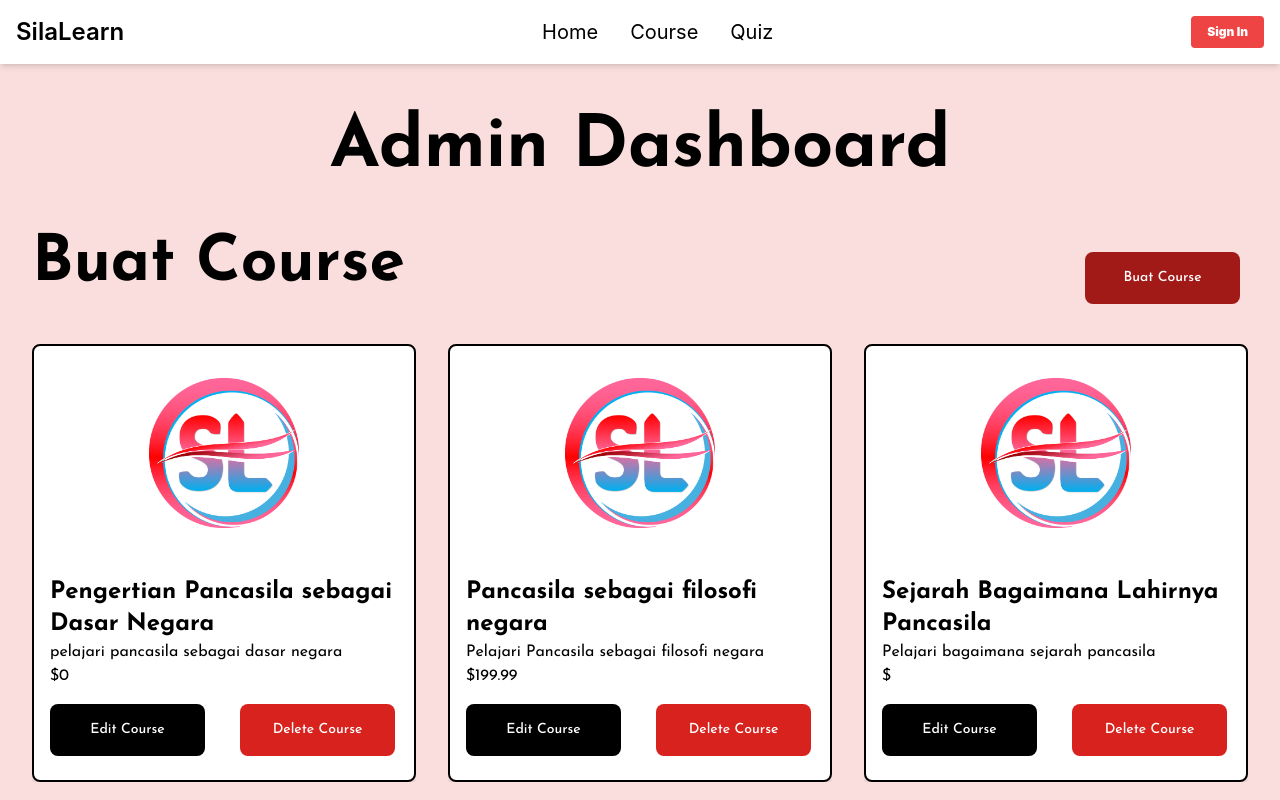
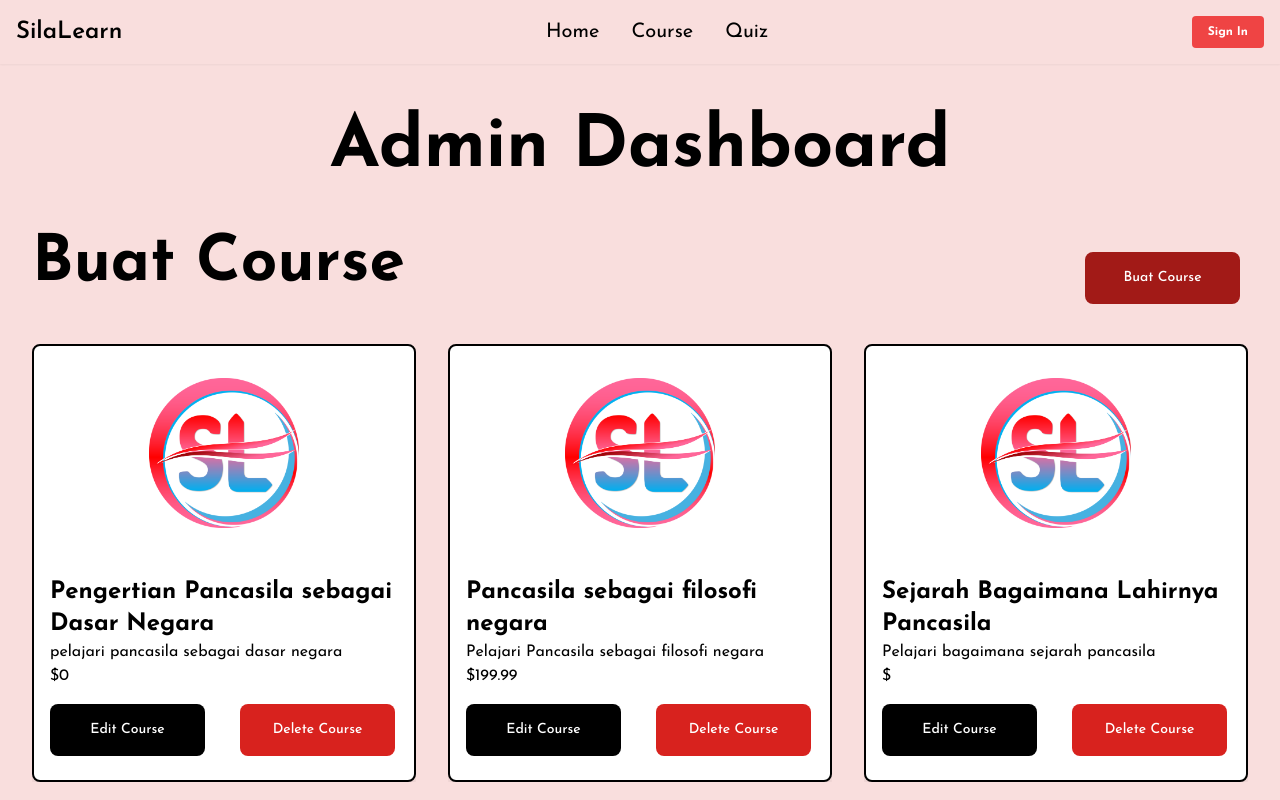
Before and after one commit to eveeze/silalearn, a Next.js app: page /admin/dashboard/course in a window 1280 px wide. Shown: the top 800 px of the page. Built offline with nearby package versions, Linux system fonts and the light colour scheme.

Commit message:
perbaikan font

```diff
--- a/src/app/(admin)/admin/dashboard/course/page.jsx
+++ b/src/app/(admin)/admin/dashboard/course/page.jsx
@@ -1,5 +1,6 @@
 import AdminButton from "@/components/adminButton";
 import AdminCard from "@/components/adminCard";
+import { spartan } from "@/app/layout";
 const dummyCourses = [
   {
     id: 1,
@@ -22,7 +23,7 @@ const dummyCourses = [
 export default function courseDashboard() {
   return (
     <>
-      <div className=" min-h-dvh max-w-screen-xl mx-auto space-y-8 p-8">
+      <div className={` min-h-dvh max-w-screen-xl mx-auto space-y-8 p-8 `}>
         <div className="flex items-center justify-center">
           <h1 className="text-7xl mt-4  font-bold font-spartan">
             Admin Dashboard
--- a/src/app/(admin)/admin/dashboard/layout.jsx
+++ b/src/app/(admin)/admin/dashboard/layout.jsx
@@ -1,12 +1,13 @@
 import Footer from "@/components/footer";
 import NavbarAdmin from "@/components/navbarAdmin";
+import { josefin } from "@/app/layout";
 export const metadata = {
   title: "Admin Page Silalearn",
   description: "Halaman Admin Silalearn",
 };
 export default function RootLayout({ children }) {
   return (
-    <html lang="en" className="text-black ">
+    <html lang="en" className={`text-black ${josefin.className} `}>
       <body>
         <NavbarAdmin />
         {children}
--- a/src/components/navbarAdmin.jsx
+++ b/src/components/navbarAdmin.jsx
@@ -1,39 +1,34 @@
 "use client";
 import { useState } from "react";
-
+import { josefin } from "@/app/layout";
+import Link from "next/link";
 export default function NavbarAdmin() {
   const [isOpen, setIsOpen] = useState(false);
 
   return (
-    <nav className="bg-white p-4 shadow-md">
-      <div className="container mx-auto flex justify-between items-center max-w-screen-xl">
-        <div className="text-black text-2xl font-semibold font-['Inter']">
-          SilaLearn
-        </div>
+    <nav className={`bg-merah-100 p-4 shadow-sm `}>
+      <div
+        className={`container mx-auto flex justify-between items-center max-w-screen-xl ${josefin.className}`}
+      >
+        <div className="text-black text-2xl font-semibold ">SilaLearn</div>
         <div className="hidden md:flex space-x-8">
-          <a href="/" className="text-black text-xl font-normal font-['Inter']">
+          <Link href="/" className="text-black text-xl font-normal ">
             Home
-          </a>
-          <a
-            href="/course"
-            className="text-black text-xl font-normal font-['Inter']"
-          >
+          </Link>
+          <Link href="/course" className="text-black text-xl font-normal ">
             Course
-          </a>
-          <a
-            href="/quiz"
-            className="text-black text-xl font-normal font-['Inter']"
-          >
+          </Link>
+          <Link href="/quiz" className="text-black text-xl font-normal ">
             Quiz
-          </a>
+          </Link>
         </div>
         <div className="flex items-center space-x-5">
-          <a
+          <Link
             href="/signin"
-            className="px-4 py-2 bg-red-500 text-white text-xs font-black font-['Inter'] rounded"
+            className="px-4 py-2 bg-red-500 text-white text-xs font-black  rounded"
           >
             Sign In
-          </a>
+          </Link>
           <button
             className="md:hidden text-black"
             aria-label="Toggle menu"
@@ -59,30 +54,24 @@ export default function NavbarAdmin() {
       {/* Mobile menu */}
       {isOpen && (
         <div className="md:hidden bg-white p-4 space-y-2 shadow-md">
-          <a
-            href="/"
-            className="block text-black text-xl font-normal font-['Inter']"
-          >
+          <Link href="/" className="block text-black text-xl font-normal ">
             Home
-          </a>
-          <a
+          </Link>
+          <Link
             href="/course"
-            className="block text-black text-xl font-normal font-['Inter']"
+            className="block text-black text-xl font-normal "
           >
             Course
-          </a>
-          <a
-            href="/quiz"
-            className="block text-black text-xl font-normal font-['Inter']"
-          >
+          </Link>
+          <Link href="/quiz" className="block text-black text-xl font-normal ">
             Quiz
-          </a>
-          <a
+          </Link>
+          <Link
             href="/signin"
-            className="block px-4 py-2 bg-red-500 text-white text-xs font-black font-['Inter'] rounded"
+            className="block px-4 py-2 bg-red-500 text-white text-xs font-black  rounded"
           >
             Sign In
-          </a>
+          </Link>
         </div>
       )}
     </nav>
```
